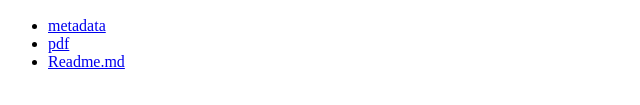
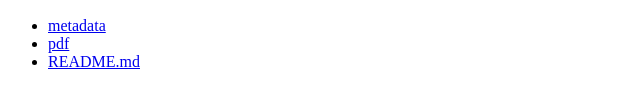
Before and after one commit to UL-Econ/RePEc, a plain HTML site: page index.html in a window 1280 px wide. Shown: the part 147-252 px from the top of the page, 0-640 px from the left. Drawn offline with Linux system fonts and the light colour scheme.

Commit message:
Update index.html

```diff
--- a/index.html
+++ b/index.html
@@ -11,7 +11,7 @@
     <ul>
         <li><a href="metadata/">metadata</a></li>
         <li><a href="pdf/">pdf</a></li>
-        <li><a href="Readme.md">Readme.md</a></li>
+        <li><a href="README.md">README.md</a></li>
     </ul>
 </body>
 </html>
```
